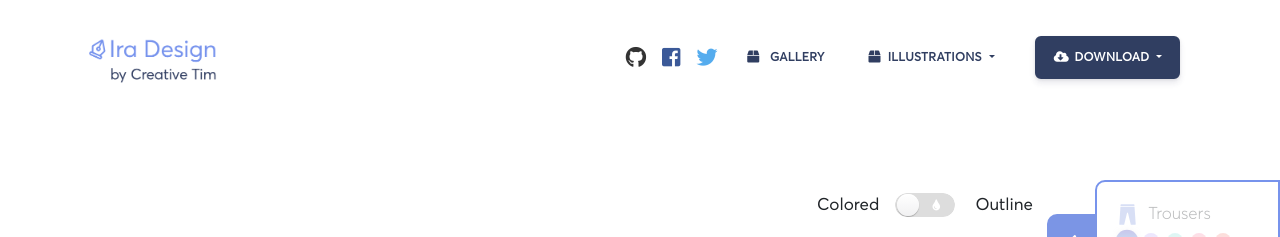
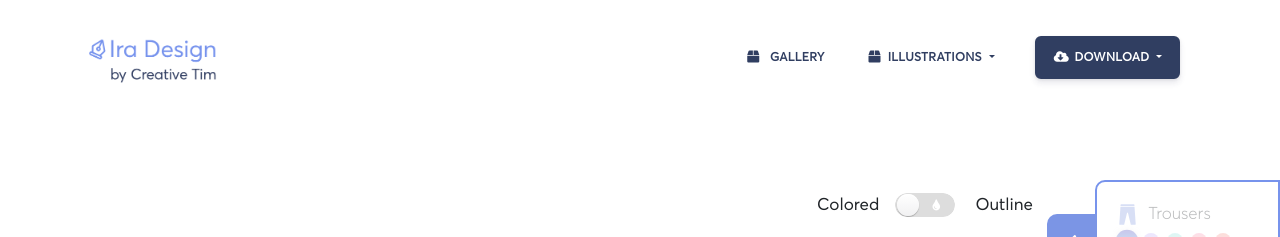
Before and after one commit to ira-design/ira-design.github.io, a Jekyll site: the page built from index.html, in a window 1280 px wide. Shown: the top 237 px of the page. Built offline with Jekyll 4.4.1, drawn with Linux system fonts in a browser that asks for light colours; a script that is not in the unit is left out; comment, search, counter and statistics services are not loaded.

Commit message:
Refactor(navbar): Remove social icons

```diff
--- a/_includes/navbar.html
+++ b/_includes/navbar.html
@@ -9,27 +9,6 @@
      </button>
    <div class="collapse navbar-collapse" id="navigation-default">
      <ul class="navbar-nav ml-auto align-items-center">
-       <li>
-         <a class="nav-link social btn-github px-lg-2 px-1" href="https://github.com/ira-design/ira-illustrations" target="_blank">
-           <i class="fab fa-github"></i>
-           <span class="d-lg-none d-md-none ml-2">GitHub</span>
-         </a>
-       </li>
-
-       <li>
-         <a class="nav-link social btn-facebook px-lg-2 px-1" href="https://www.facebook.com/CreativeTim/" target="_blank">
-           <i class="fab fa-facebook-square"></i>
-           <span class="d-lg-none d-md-none ml-2">Facebook</span>
-         </a>
-       </li>
-
-       <li>
-         <a class="nav-link social btn-twitter px-lg-2 px-1" href="https://twitter.com/CreativeTim" target="_blank">
-           <i class="fab fa-twitter"></i>
-           <span class="d-lg-none d-md-none ml-2">Twitter</span>
-         </a>
-       </li>
-
        <a class="btn btn-simple btn-dark w-100 px-lg-3 px-2 pt-1 mt-2" href="/gallery/illustrations">
          <i class="fa fa-box mr-1"></i>
          Gallery
```
